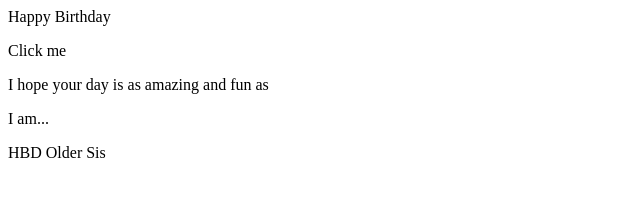
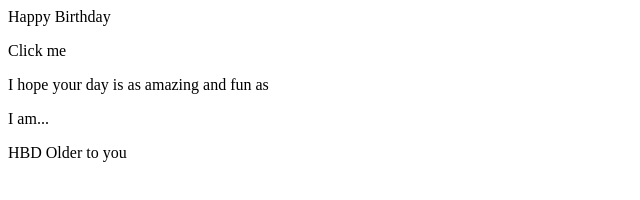
Before and after one commit to LifeLiveOn/birthday-card, a plain HTML site: page birthday-card/src/index.html in a window 1280 px wide. Shown: the full height of the page, 0-640 px from the left. Drawn offline with Linux system fonts and the light colour scheme.

Commit message:
commit commit

```diff
--- a/birthday-card/src/index.html
+++ b/birthday-card/src/index.html
@@ -8,7 +8,7 @@
   <div class="back">
     <div class="letter">
 			<p>I hope your day is as amazing and fun as </p><p>I am... </p>
-				<p>HBD Older Sis</p>
+				<p>HBD Older to you</p>
 
 	<div class="box">
 		<div class="cake">
```
